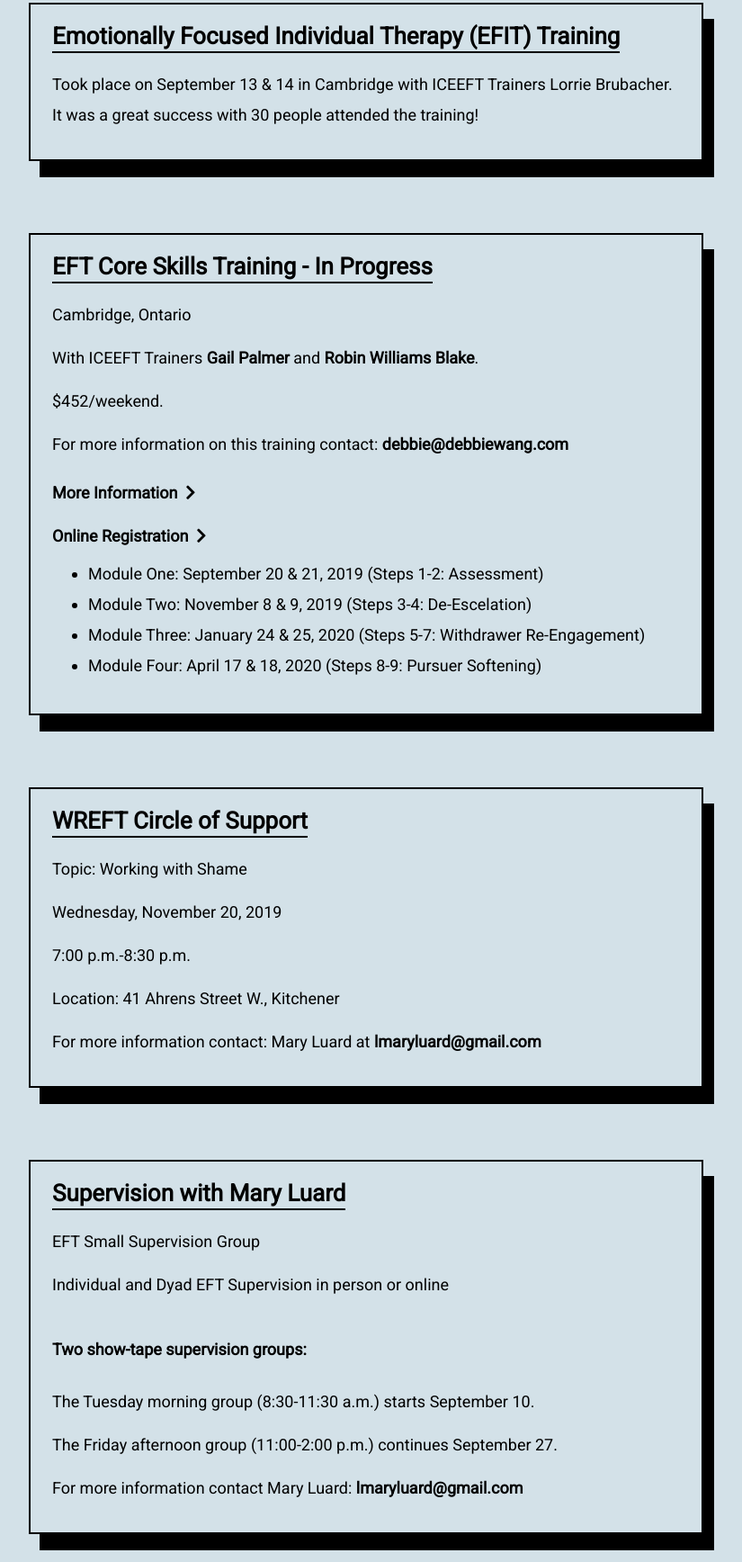
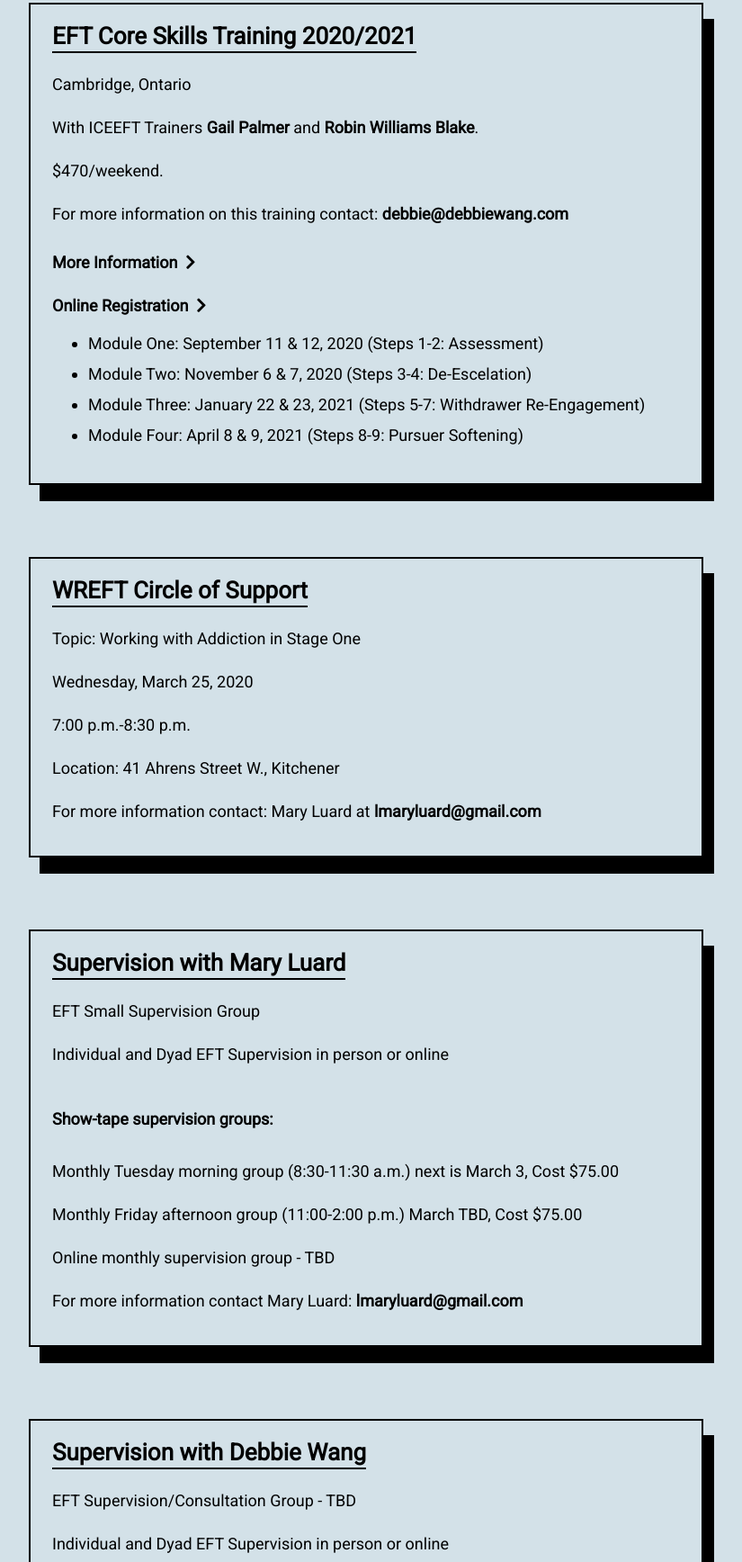
Before and after one commit to phamandrew/wreft, a website: page therapists-workshops.html in a window 1280 px wide. Shown: the part 211-1947 px from the top of the page at 90% size, without its empty margins (233-1058 px from the left). Drawn offline with nearby package versions, Linux system fonts and the light colour scheme.

Commit message:
updates and adding flyer

```diff
--- a/therapists-workshops.html
+++ b/therapists-workshops.html
@@ -33,12 +33,12 @@
     <section class="page" id="therapists-workshops_page">
         <div class="container">
             <h2>Training & Events</h2>
-            <div class="event">
-                <h3>Emotionally Focused Individual Therapy (EFIT) Training</h3>
+            <!-- <div class="event"> -->
+                <!-- <h3>Emotionally Focused Individual Therapy (EFIT) Training</h3>
                 <p>
                     Took place on September 13 & 14 in Cambridge with ICEEFT Trainers Lorrie Brubacher.
                     It was a great success with 30 people attended the training!
-                </p>
+                </p> -->
                 <!-- <p>with ICEEFT Trainers Lorrie Brubacher</p>
                 <p>Cambridge, Ontario</p>
                 <a class="email-link" target="_blank" href="https://www.langs.org/">Langs Community Health Centre
@@ -58,12 +58,12 @@
                     &nbsp;<i class="fas fa-chevron-right"></i>
                 </a>
                 <p>For more information contact: <a class="email-link" href="mailto:waterlooeft@gmail.com?EFIT-TRAINING" target="_top">waterlooeft@gmail.com</a></p> -->
-            </div>
+            <!-- </div> -->
             <div class="event">
-                <h3>EFT Core Skills Training - In Progress</h3>
+                <h3>EFT Core Skills Training 2020/2021</h3>
                 <p>Cambridge, Ontario</p>
                 <p>With ICEEFT Trainers <span>Gail Palmer</span> and <span>Robin Williams Blake</span>.</p>
-                <p>$452/weekend.</p>
+                <p>$470/weekend.</p>
                 <!-- <h4>Registration Full</h4> -->
 
                 <p>For more information on this training contact: <a class="email-link" href="mailto:debbie@debbiewang.com?Subject=EFT Core Skills Training Registration" target="_top">debbie@debbiewang.com</a></p>
@@ -73,7 +73,7 @@
                         More Information
                         &nbsp;<i class="fas fa-chevron-right"></i>
                     </a>
-                    <a class="email-link" target="_blank" href="https://docs.google.com/forms/d/1S-wKiqSTzlFo7P_qLYdLlLghwKpyExg7qTSbKGo3wJc/edit">
+                    <a class="email-link" target="_blank" href="https://docs.google.com/forms/d/1zxKsAjYTwe-hsc6it6v7EYNWcinbb396Ktts2DOUEoo/viewform?edit_requested=true">
                         Online Registration
                         &nbsp;<i class="fas fa-chevron-right"></i>
                     </a>
@@ -83,10 +83,10 @@
                     </a> -->
                 <!-- </p> -->
                 <ul>
-                    <li>Module One: September 20 & 21, 2019 (Steps 1-2: Assessment)</li>
-                    <li>Module Two: November 8 & 9, 2019 (Steps 3-4: De-Escelation)</li>
-                    <li>Module Three: January 24 & 25, 2020 (Steps 5-7: Withdrawer Re-Engagement)</li>
-                    <li>Module Four: April 17 & 18, 2020 (Steps 8-9: Pursuer Softening)</li>
+                    <li>Module One: September 11 & 12, 2020 (Steps 1-2: Assessment)</li>
+                    <li>Module Two: November 6 & 7, 2020 (Steps 3-4: De-Escelation)</li>
+                    <li>Module Three: January 22 & 23, 2021 (Steps 5-7: Withdrawer Re-Engagement)</li>
+                    <li>Module Four: April 8 & 9, 2021 (Steps 8-9: Pursuer Softening)</li>
                 </ul>
             </div>
             <!-- <div class="event">
@@ -102,9 +102,9 @@
             </div> -->
             <div class="event">
                 <h3>WREFT Circle of Support</h3>
-                <p>Topic: Working with Shame</p>
+                <p>Topic: Working with Addiction in Stage One</p>
                 <!-- <p>Mid-summer gathering with dessert potluck!</p> -->
-                <p>Wednesday, November 20, 2019</p>
+                <p>Wednesday, March 25, 2020</p>
                 <p>7:00 p.m.-8:30 p.m.</p>
                 <p>Location: 41 Ahrens Street W., Kitchener</p>
                 <p>For more information contact: Mary Luard at <a class="email-link" href="mailto:lmaryluard@gmail.com?WREFT Circle of Support" target="_top">lmaryluard@gmail.com</a></p>
@@ -114,9 +114,10 @@
                 <h3>Supervision with Mary Luard</h3>
                 <p>EFT Small Supervision Group</p>
                 <p>Individual and Dyad EFT Supervision in person or online</p>
-                <h4>Two show-tape supervision groups:</h4>
-                <p>The Tuesday morning group (8:30-11:30 a.m.) starts September 10.</p>
-                <p>The Friday afternoon group (11:00-2:00 p.m.) continues September 27.</p>
+                <h4>Show-tape supervision groups:</h4>
+                <p>Monthly Tuesday morning group (8:30-11:30 a.m.) next is March 3, Cost $75.00</p>
+                <p>Monthly Friday afternoon group (11:00-2:00 p.m.) March TBD, Cost $75.00</p>
+                <p>Online monthly supervision group - TBD</p>
                 <p>For more information contact Mary Luard: <a class="email-link" href="mailto:lmaryluard@gmail.com?Supervision with Mary Luard" target="_top">lmaryluard@gmail.com</a></p>
             </div>
             <div class="event">
```
Also changed, not shown: client-workshops.html (+6 -4 lines), 1 other file.
